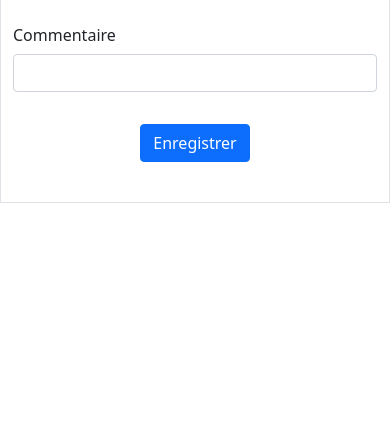
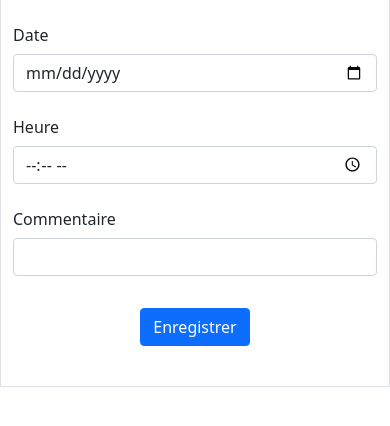
Before and after one commit to RafaelCoppe/GestionFraisGSB, a PHP site: template view/deplacementsPharmacies/ajoutDeplacement.php in a window 390 px wide. Shown: the part 248-674 px from the top of the page. Run offline with PHP 8.4, Linux system fonts and the light colour scheme; the template is opened without the code that fills it, so the values that code supplies are empty.

Commit message:
Modification de l'attribut date de l'ajout

```diff
--- a/controller/DeplacementsPharmacieController.php
+++ b/controller/DeplacementsPharmacieController.php
@@ -26,7 +26,7 @@ class DeplacementsPharmacieController extends Controller
         $idUtilConnecte = $_SESSION['id'];
         $leDeplacement = new DeplacementPharmacie(
             null,
-            date('Y-m-d H:i:s'),
+            $_POST['date'] . " " . $_POST['time'],
             new Pharmacie($_POST['pharmacie']),
             $_POST['commentaire'],
             new Utilisateur($idUtilConnecte)
--- a/view/deplacementsPharmacies/ajoutDeplacement.php
+++ b/view/deplacementsPharmacies/ajoutDeplacement.php
@@ -18,6 +18,20 @@
     </div>
 
     <div class="row mb-3">
+        <label for="date" class="col-lg-4 col-form-label">Date</label>
+        <div class="col-sm-12">
+            <input type="date" class="form-control" name="date" id="date">
+        </div>
+    </div>
+
+    <div class="row mb-3">
+        <label for="time" class="col-lg-4 col-form-label">Heure</label>
+        <div class="col-sm-12">
+            <input type="time" class="form-control" name="time" id="time">
+        </div>
+    </div>
+
+    <div class="row mb-3">
         <label for="comment" class="col-lg-4 col-form-label">Commentaire</label>
         <div class="col-sm-12">
             <input type="text" class="form-control" name="commentaire" id="comment">
```
